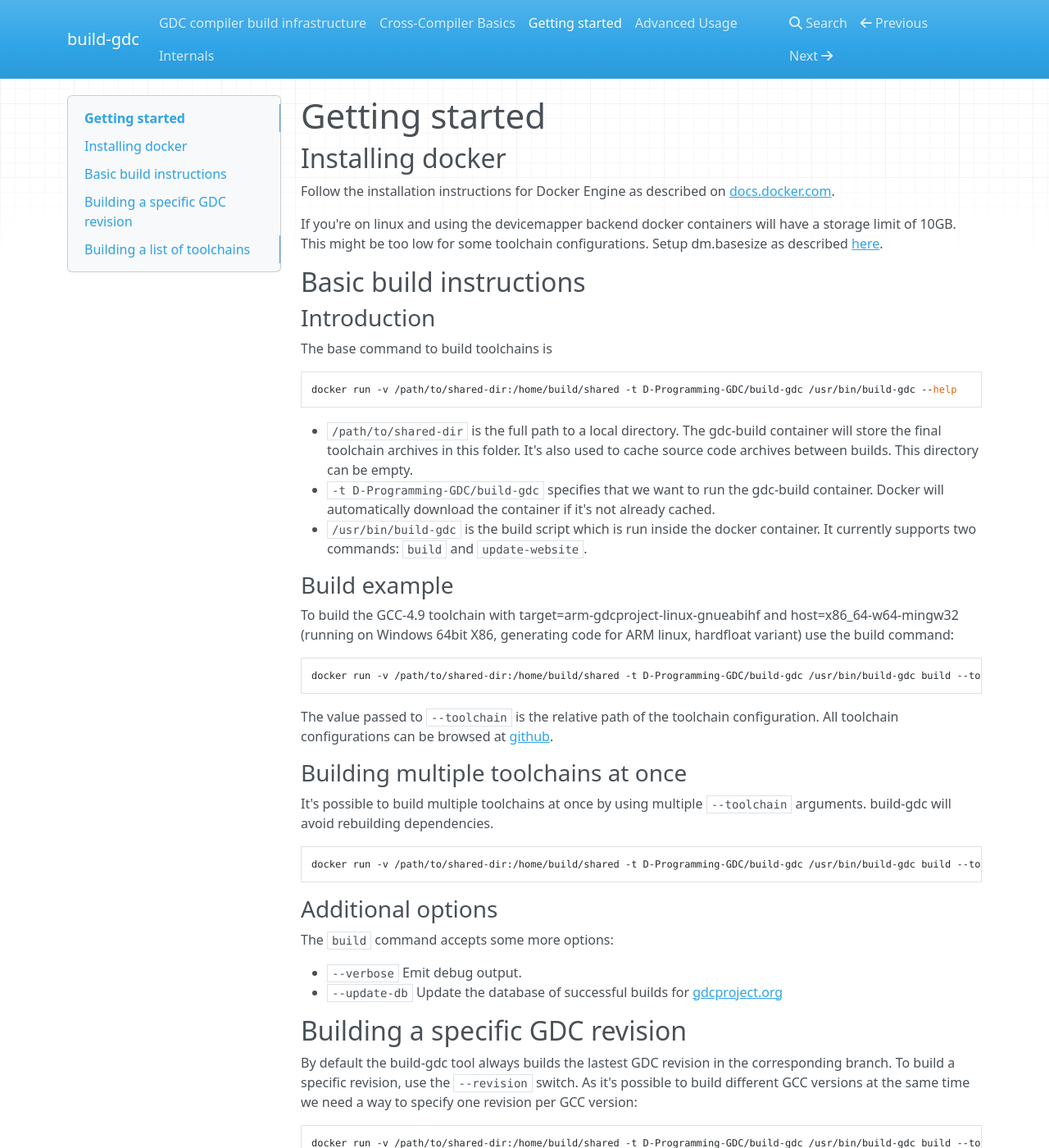
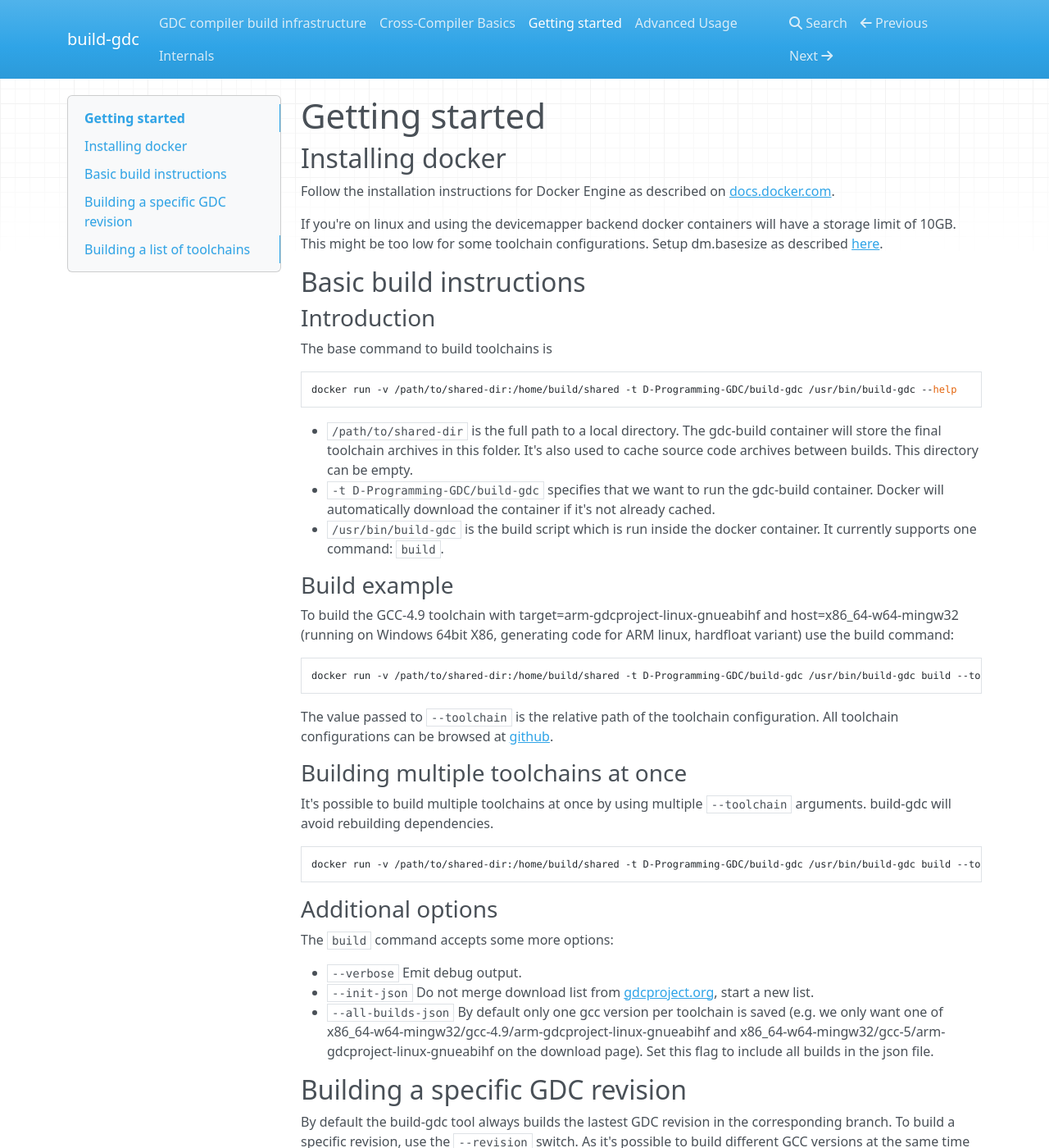
Before and after one commit to D-Programming-GDC/build-gdc, an MkDocs documentation site: the page built from docs/Getting Started.md, in a window 1280 px wide and 1400 px high. Shown: the whole window at 82% size. Built offline with MkDocs 1.6.1, drawn with Linux system fonts in a browser that asks for light colours; nearby versions of some CDN libraries; old or Windows-style settings are respelled for this version of MkDocs.

Commit message:
Update documentation for database / website changes

```diff
--- a/docs/Getting Started.md
+++ b/docs/Getting Started.md
@@ -31,7 +31,7 @@ archives between builds. This directory can be empty.
 gdc-build container. Docker will automatically download the container if
 it's not already cached.
 * `/usr/bin/build-gdc` is the build script which is run inside the docker container.
-It currently supports two commands: `build` and `update-website`.
+It currently supports one command: `build`.
 
 ### Build example
 
@@ -60,7 +60,9 @@ docker run -v /path/to/shared-dir:/home/build/shared -t D-Programming-GDC/build-
 The `build` command accepts some more options:
 
 * `--verbose` Emit debug output.
-* `--update-db` Update the database of successful builds for [gdcproject.org][4]
+* `--init-json` Do not merge download list from [gdcproject.org][4], start a new list.
+* `--all-builds-json` By default only one gcc version per toolchain is saved (e.g. we only want one of x86_64-w64-mingw32/gcc-4.9/arm-gdcproject-linux-gnueabihf and
+   x86_64-w64-mingw32/gcc-5/arm-gdcproject-linux-gnueabihf on the download page). Set this flag to include all builds in the json file.
 
 
 
```
